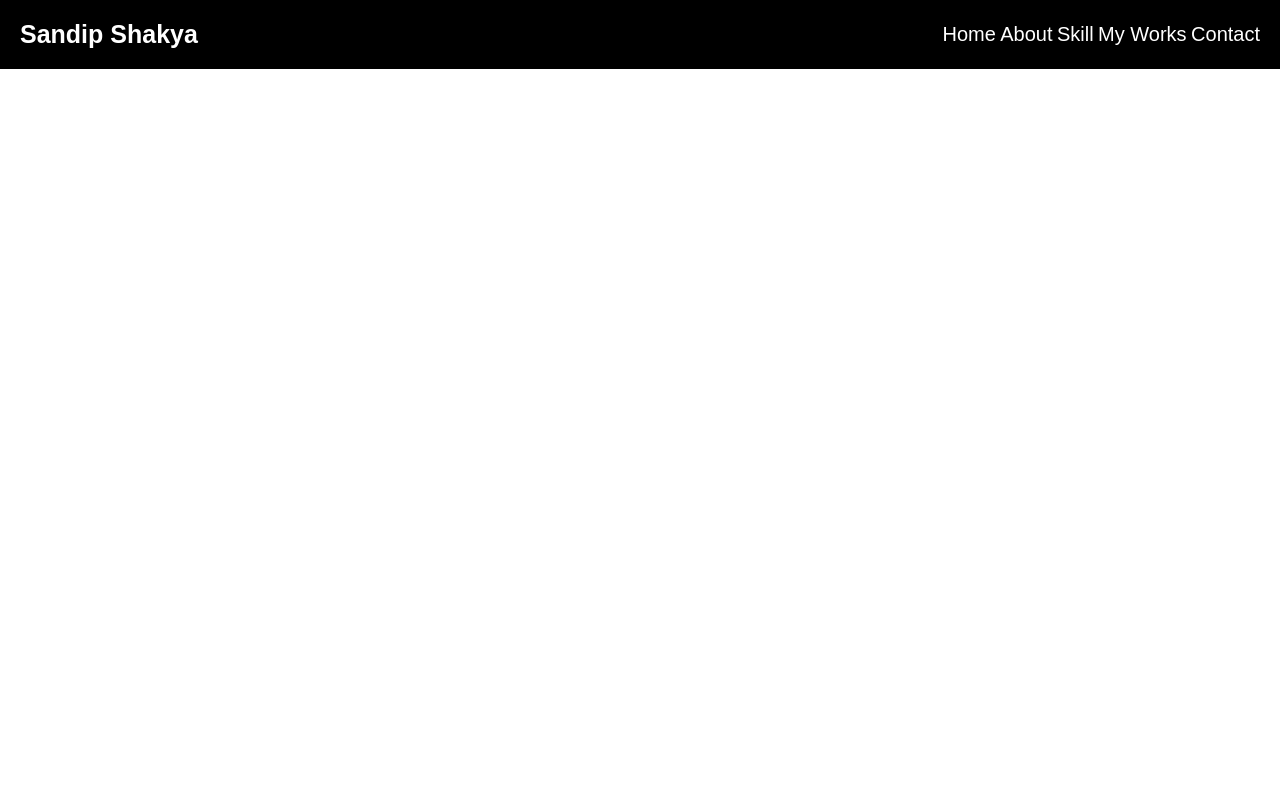
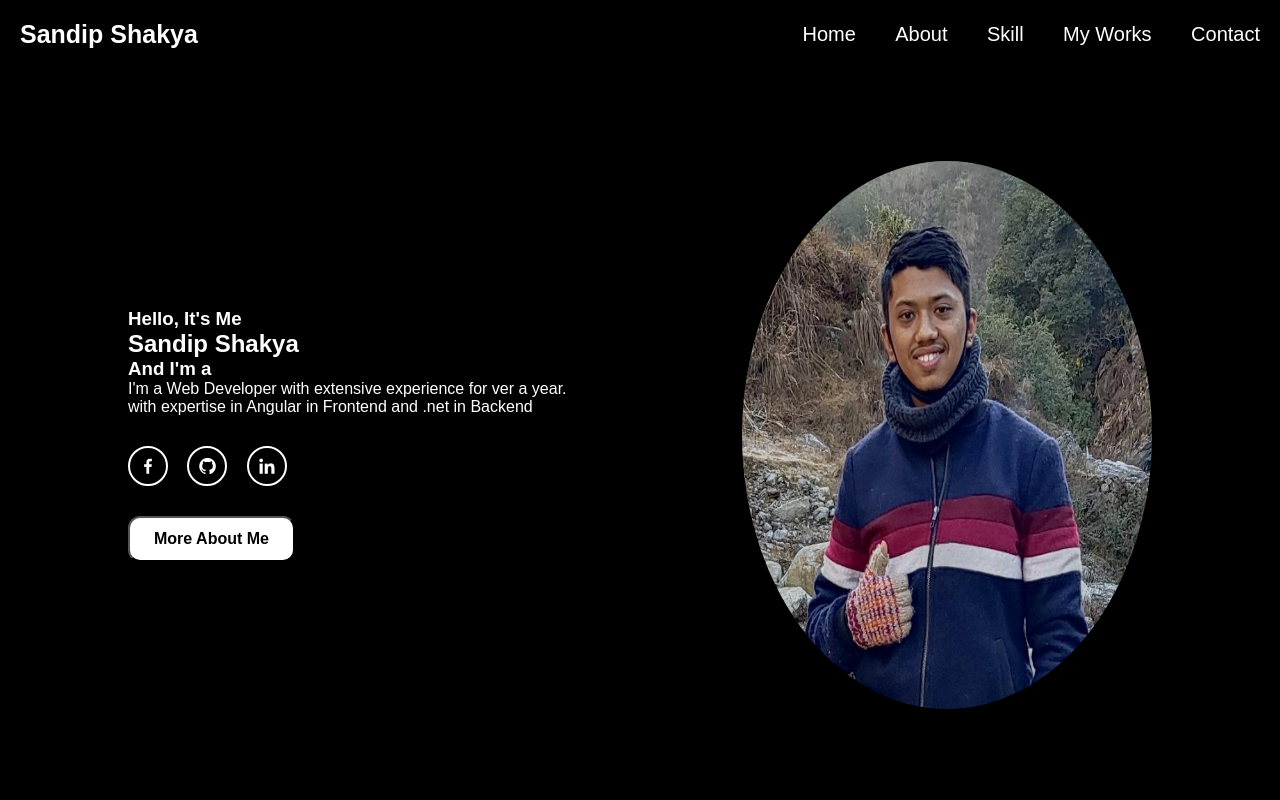
Before and after one commit to sandipsky/portfolio, a PHP site: page / in a window 1280 px wide. Run offline with PHP 8.4, Linux system fonts and the light colour scheme.

Commit message:
home section

```diff
--- a/index.html
+++ b/index.html
@@ -1,11 +1,14 @@
 <!DOCTYPE html>
 <html lang="en">
+
 <head>
     <meta charset="UTF-8">
     <meta name="viewport" content="width=device-width, initial-scale=1.0">
     <title>Sandip Shakya</title>
     <link rel="stylesheet" href="style.css">
+    <link href='https://unpkg.com/boxicons@2.1.4/css/boxicons.min.css' rel='stylesheet'>
 </head>
+
 <body>
     <header class="header">
         <a href="" class="logo">Sandip Shakya</a>
@@ -19,6 +22,27 @@
         </nav>
     </header>
 
+    <section class="home">
+        <div class="home-content">
+            <h3>Hello, It's Me</h3>
+            <h1>Sandip Shakya</h1>
+            <h3>And I'm a</h3>
+            <p>I'm a Web Developer with extensive experience for ver a year.
+                <br> with expertise in Angular in Frontend and .net in Backend
+            </p>
 
+            <div class="home-links">
+                <a href=""><i class="bx bxl-facebook"></i></a>
+                <a href=""><i class="bx bxl-github"></i></a>
+                <a href=""><i class="bx bxl-linkedin"></i></a>
+            </div>
+
+            <button class="btn">
+                More About Me
+            </button>
+        </div>
+        <img class="home-img" src="./assets/me.jpg" alt="me">
+    </section>
 </body>
+
 </html>
--- a/style.css
+++ b/style.css
@@ -1,4 +1,4 @@
-*{
+* {
     margin: 0;
     padding: 0;
     box-sizing: border-box;
@@ -19,7 +19,7 @@ body {
     justify-content: space-between;
     align-items: center;
     z-index: 100;
-    background-color: black;
+    background: transparent;
 }
 
 .logo {
@@ -35,5 +35,59 @@ body {
     color: #fff;
     text-decoration: none;
     font-weight: 500;
+    margin-left: 35px;
+    transition: all .3s ease;
+}
 
+.navbar a:hover {
+    color: #0ef;
 }
+
+.home {
+    position: relative;
+    width: 100%;
+    justify-content: space-between;
+    height: 100vh;
+    background-color: black;
+    display: flex;
+    padding: 70px 10% 0;
+    align-items: center;
+}
+
+.home-img {
+    border-radius: 50%;
+    width: 40%;
+    height: 75%;
+}
+
+.home-content {
+    color: white;
+}
+
+.home-links a{
+    display: inline-flex;
+    align-items: center;
+    justify-content: center;
+    width: 40px;
+    height: 40px;
+    text-decoration: none;
+    color: white;
+    margin: 30px 15px 30px 0;
+    font-size: 20px;
+    border-radius: 50%;
+    border: 2px solid white;
+}
+
+.home-links a:hover {
+    background-color: white;
+    color: black;
+}
+
+.btn {
+    background-color: white;
+    color: black;
+    border-radius: 12px;
+    font-weight: 600;
+    padding: 12px 24px;
+    font-size: 16px;
+}
```
Also changed, not shown: assets/me.jpg (added).
